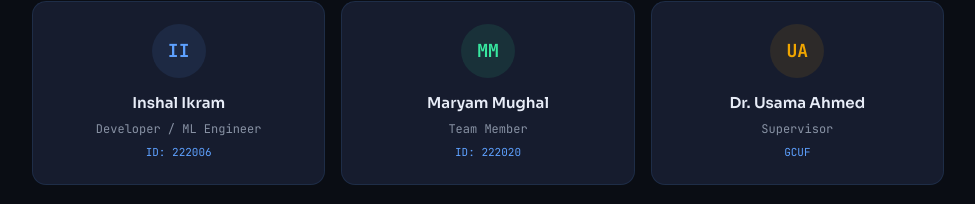
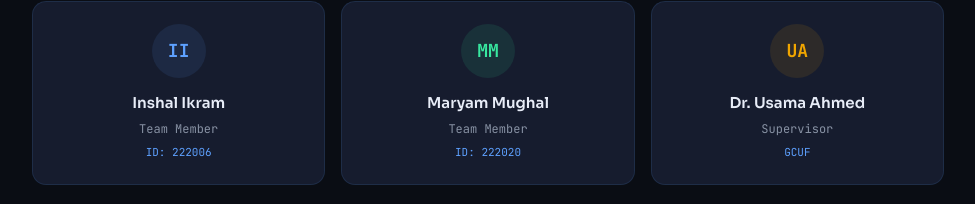
Before and after one commit to Inshalikram/ESP32-IoT-NIDS, a plain HTML site: page index.html in a window 1280 px wide. Shown: the part 3169-3373 px from the top of the page, without its empty margins (152-1127 px from the left). Drawn offline with Linux system fonts and the light colour scheme.

Commit message:
Update Inshal Ikram role to Team Member

```diff
--- a/index.html
+++ b/index.html
@@ -803,7 +803,7 @@
       <div class="team-card">
         <div class="avatar" style="background: rgba(94,161,255,0.1); color: var(--accent);">II</div>
         <div class="team-name">Inshal Ikram</div>
-        <div class="team-role">Developer / ML Engineer</div>
+        <div class="team-role">Team Member</div>
         <div class="team-id">ID: 222006</div>
       </div>
       <div class="team-card">
```
